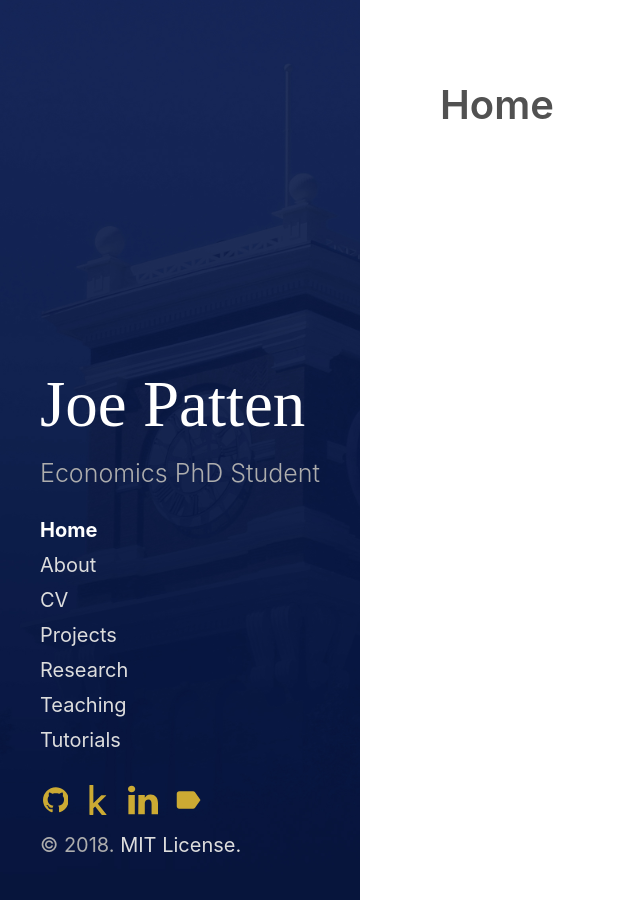
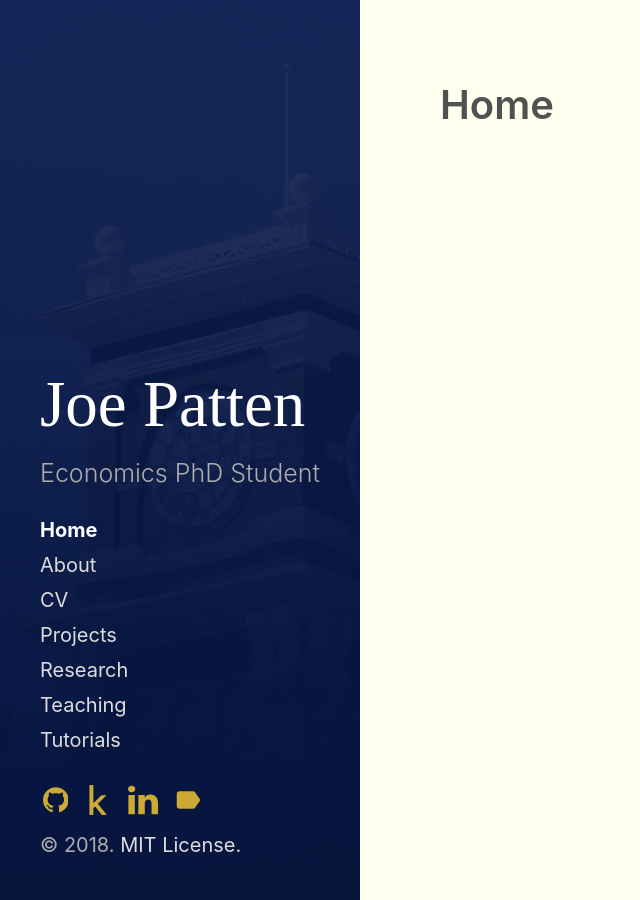
Before and after one commit to joepatten/personal, a Jekyll site: the page built from index.html, in a window 1280 px wide. Shown: the whole page, without its empty margins (0-640 px from the left). Built offline with Jekyll 4.4.1, drawn with Linux system fonts in a browser that asks for light colours; the list of posts is cut into pages by our own code.

Commit message:
here is a comment

```diff
--- a/_sass/hydeout/_variables.scss
+++ b/_sass/hydeout/_variables.scss
@@ -6,7 +6,7 @@ $gray-5: #515151 !default;
 $gray-6: #313131 !default;
 
 //color for message and code
-$gray-code: #E8E8E8 !default;
+$gray-code: #D6D6D6 !default;
 
 $red: #ac4142 !default;
 $orange: #d28445 !default;
@@ -22,7 +22,7 @@ $root-line-height: 1.5 !default;
 
 $body-color: $gray-5 !default;
 $body-muted: $gray-4 !default;
-$body-bg: #fff !default;
+$body-bg: #FFE !default;
 $link-color: $blue !default;
 $heading-color: $gray-6 !default;
 
```
Also changed, not shown: _config.yml (+10 -0 lines).
